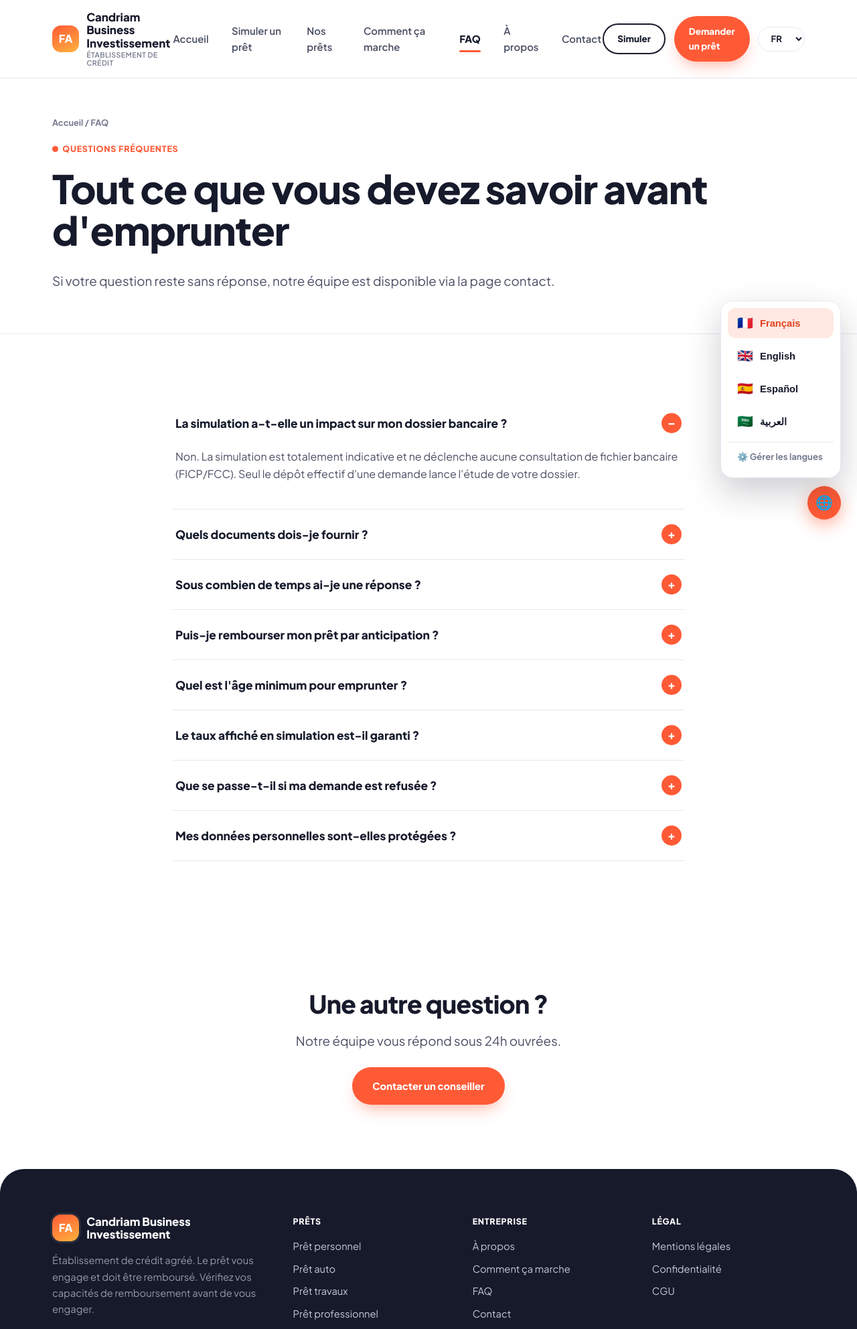
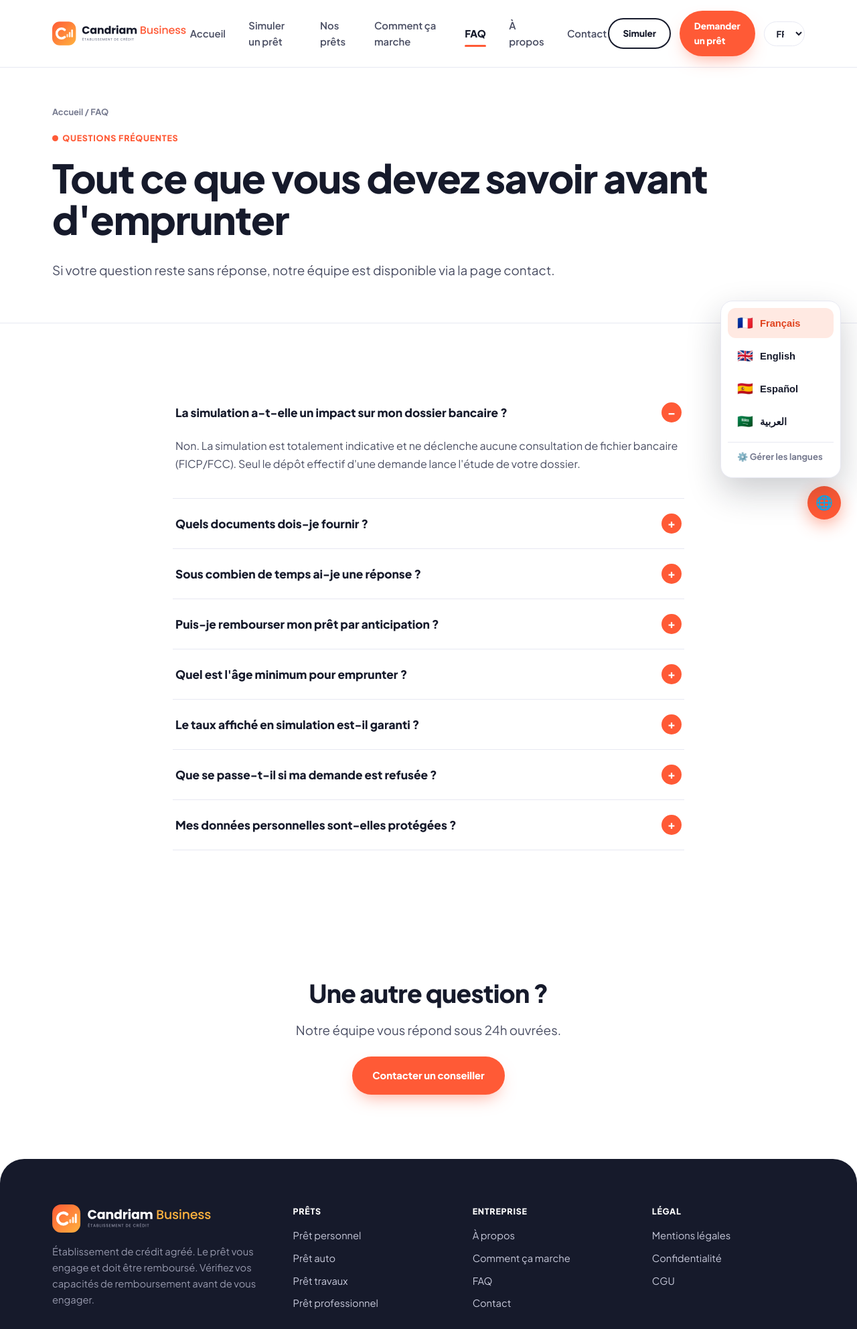
Before and after one commit to bennasrhabib33-a11y/candriam, a plain HTML site: page faq.html in a window 1280 px wide. Shown: the top 1985 px of the page at 67% size. Drawn offline with Linux system fonts and the light colour scheme.

Commit message:
Update faq.html

```diff
--- a/faq.html
+++ b/faq.html
@@ -4,6 +4,9 @@
 <meta charset="UTF-8">
 <meta name="viewport" content="width=device-width, initial-scale=1.0">
 <title>FAQ — Candriam Business Investissement</title>
+<link rel="icon" type="image/svg+xml" href="logo-symbole.svg">
+<link rel="icon" type="image/png" sizes="32x32" href="favicon-32.png">
+<link rel="apple-touch-icon" href="assets/logo/apple-touch-icon.png">
 <meta name="description" content="Réponses aux questions fréquentes sur nos prêts personnels et professionnels.">
 <link rel="preconnect" href="https://fonts.googleapis.com">
 <link href="https://fonts.googleapis.com/css2?family=Fraunces:ital,opsz,wght@0,9..144,500;0,9..144,600;0,9..144,700;1,9..144,500&family=Plus+Jakarta+Sans:wght@400;500;600;700;800&family=JetBrains+Mono:wght@400;500;700&display=swap" rel="stylesheet">
@@ -13,10 +16,9 @@
 
 <header class="site-header">
   <div class="wrap">
-    <a href="index.html" class="brand">
-      <span class="brand-mark">FA</span>
-      <span class="brand-name">Candriam Business<br>Investissement<span data-i18n="brand_tagline">Établissement de crédit</span></span>
-    </a>
+    <a href="index.html" class="brand" aria-label="Candriam Business — Accueil">
+  <img src="logo-horizontal.svg" alt="Candriam Business" class="brand-logo" width="246" height="42">
+</a>
     <nav class="main-nav">
       <a href="index.html" data-i18n="nav_accueil">Accueil</a>
       <a href="simulation.html" data-i18n="nav_simuler">Simuler un prêt</a>
@@ -99,10 +101,9 @@
   <div class="wrap">
     <div class="footer-grid">
       <div class="footer-brand">
-        <a href="index.html" class="brand" style="margin-bottom:16px;">
-          <span class="brand-mark">FA</span>
-          <span class="brand-name" style="color:#fff;">Candriam Business<br>Investissement</span>
-        </a>
+        <a href="index.html" class="brand" style="margin-bottom:16px;" aria-label="Candriam Business — Accueil">
+  <img src="logo-horizontal-blanc.svg" alt="Candriam Business" class="brand-logo" width="246" height="42">
+</a>
         <p data-i18n="footer_disclaimer">Établissement de crédit agréé. Le prêt vous engage et doit être remboursé. Vérifiez vos capacités de remboursement avant de vous engager.</p>
       </div>
       <div>
```
